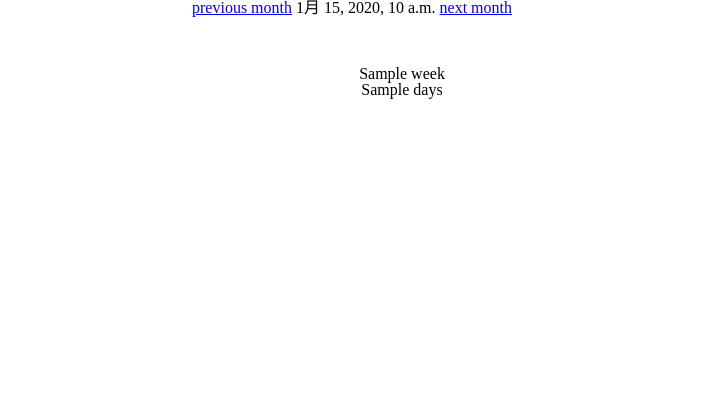
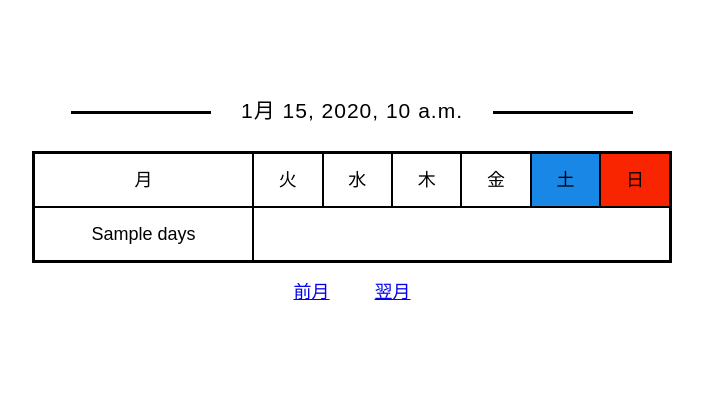
Before and after one commit to nabo88/kadai, a Django app: template mycalendar/templates/mycalendar/index.html in a window 1280 px wide; the page is wider, and only the part inside the window is pictured. Shown: the top 410 px of that part, without its empty margins (288-991 px from the left). Run offline with Django 3.2, Linux system fonts and the light colour scheme; the template is opened without the code that fills it: most values are stand-ins (such as "Sample title", 1, 10 or a date in 2020); lists and menus that the app fills with data are empty.

Commit message:
modify css

```diff
--- a/mycalendar/static/mycalendar/style.css
+++ b/mycalendar/static/mycalendar/style.css
@@ -1,8 +1,58 @@
-body {
-    text-align: center;
+@charset "UTF-8";
+
+html {
+  font-size: 62.5%;
 }
 
-table {
-    width: 100%;
-    margin: 50px;
+body {
+  width: 50%;
+  margin: 100px auto;
+  font-size: 1.8rem;
+  text-align: center;
+  font-family: "Hiragino Kaku Gothic ProN",  Meiryo,  sans-serif;
 }
+
+.table {
+  width: 100%;
+  height: 100%;
+  border: solid;
+}
+
+.now {
+  margin: 0 0 30px;
+  letter-spacing: 1px;
+  font-size: 2.1rem;
+}
+.now::before,
+.now::after {
+  content: '';
+  display: inline-block;
+  width: 140px;
+  height: 3px;
+  margin: 0 30px;
+  background-color: #000;
+  vertical-align: middle;
+}
+
+.th {
+ border: solid 2px #000;
+ padding: 17px 10px;
+}
+
+.saturday {
+  background-color: #1987E5;
+}
+
+.sunday {
+  background-color: #F92500;
+}
+
+.td {
+  border: solid 2px #000;
+  padding: 17px 10px;
+}
+
+.month {
+  display: inline-block;
+  margin: 20px 20px 10px;
+}
--- a/mycalendar/templates/mycalendar/index.html
+++ b/mycalendar/templates/mycalendar/index.html
@@ -8,28 +8,34 @@
     <link rel="stylesheet" type="text/css" href="{% static 'mycalendar/style.css' %}">
 </head>
 <body>
-<a href="{% url 'mycalendar:calv' cal.previous_year cal.previous_month %}">previous month</a>
-{{ cal.now }}
-<a href="{% url 'mycalendar:calv' cal.next_year cal.next_month %}">next month</a>
-<div class="wrapper">
-    <table>
-        <thead>
+<div class="now">{{ cal.now }}</div>
+<table class="table">
+    <thead class="thead">
     <tr>
-            {% for w in cal.week %}
-                <th>{{ w }}</th>
-            {% endfor %}
+        <th class="th">月</th>
+        <th class="th">火</th>
+        <th class="th">水</th>
+        <th class="th">木</th>
+        <th class="th">金</th>
+        <th class="th saturday">土</th>
+        <th class="th sunday">日</th>
     </tr>
     </thead>
-        <tbody>
+    <tbody class="tbody">
     {% for days in cal.days %}
     <tr>
         {% for day in days %}
-                    <th>{{ day }}</th>
+            {% if day == 0 %}
+                <td class="td"></td>
+            {% else %}
+                <td class="td">{{ day }}</td>
+            {% endif %}
         {% endfor %}
     </tr>
     {% endfor %}
     </tbody>
 </table>
-</div>
+<a class="month" href="{% url 'mycalendar:calv' cal.previous_year cal.previous_month %}">前月</a>
+<a class="month" href="{% url 'mycalendar:calv' cal.next_year cal.next_month %}">翌月</a>
 </body>
 </html>
--- a/mycalendar/views.py
+++ b/mycalendar/views.py
@@ -34,14 +34,12 @@ class CalendarView(TemplateView):
         else:
             month = date.today().month
 
-        week = ['Mon', 'Tue', 'Wed', 'Thu', 'Fri', 'Sat', 'Sun']
         days = calendar.monthcalendar(year, month)
         next_year, next_month = get_next(year, month)
         previous_year, previous_month = get_previous(year, month)
 
         context['cal'] = {
             'now': "{}年{}月".format(year, month),
-            'week': week,
             'days': days,
             'next_year': next_year,
             'next_month': next_month,
```
Lines whose indentation alone changed are shown as unchanged.
